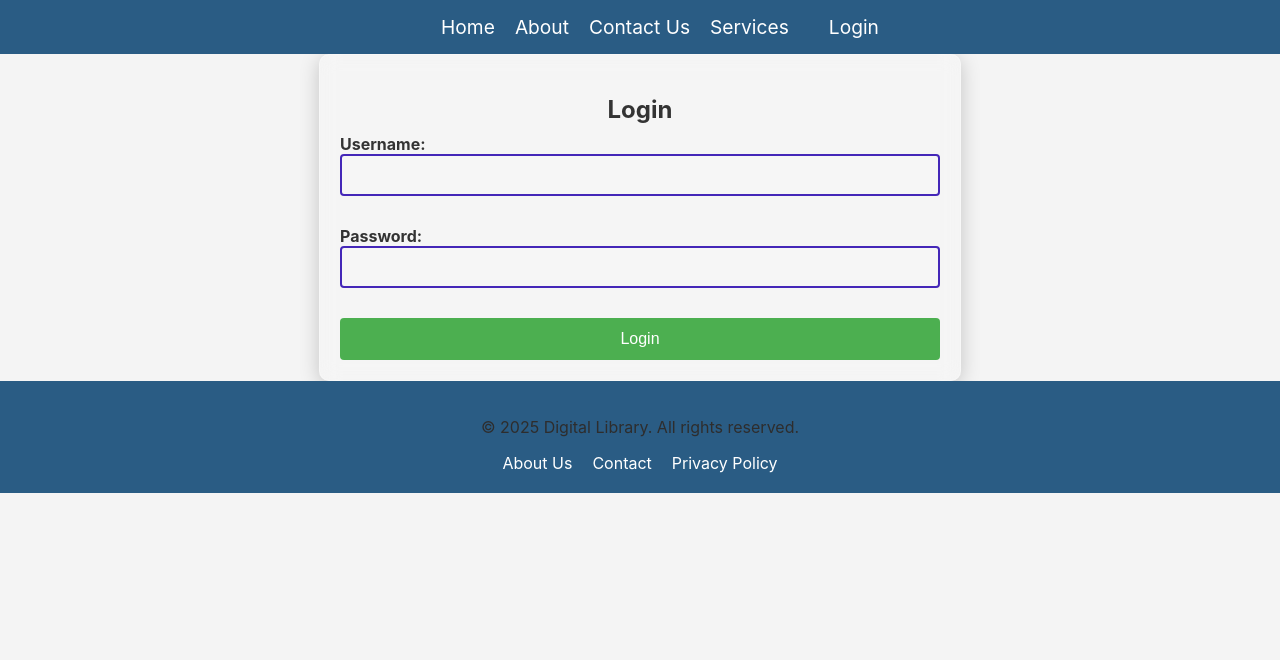
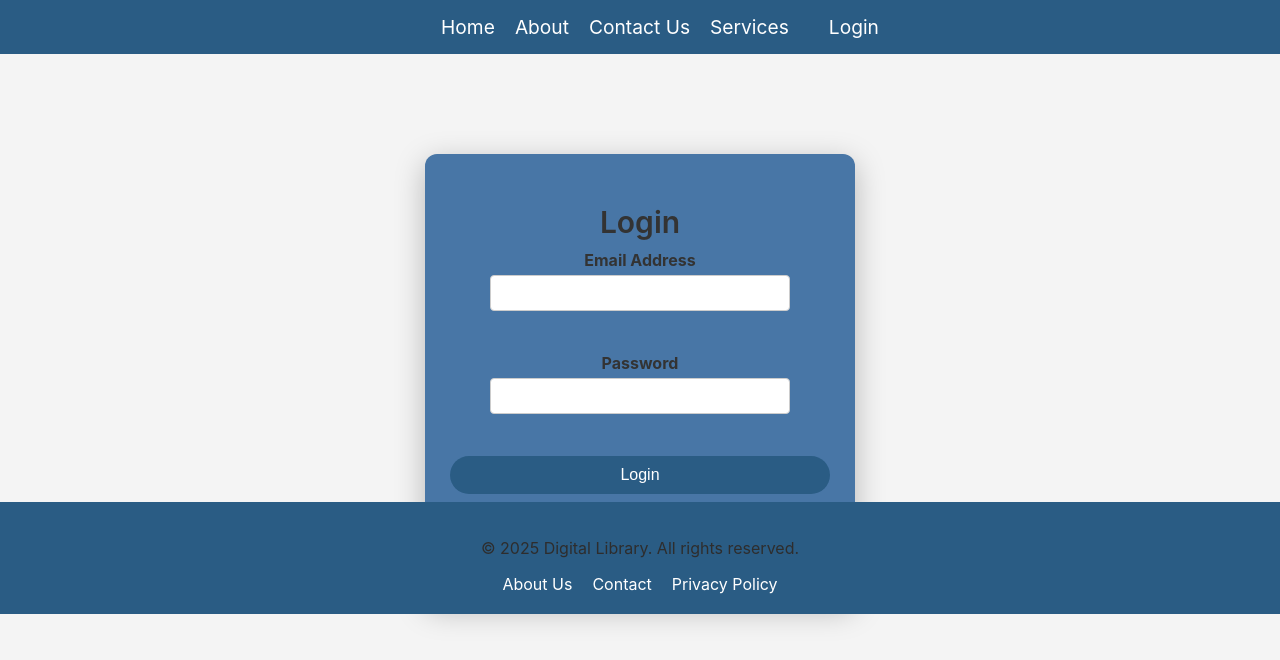
Before and after one commit to sachintha-nirmal-sm/Library-management-system, a React (Create React App) app in the folder frontend/: page /login in a window 1280 px wide. Shown: the top 660 px of the page. Built offline with nearby package versions, Linux system fonts and the light colour scheme.

Commit message:
change some difference in login

```diff
--- a/frontend/src/pages/Login.css
+++ b/frontend/src/pages/Login.css
@@ -1,39 +1,64 @@
+/* Enhanced Login Page Styling */
 .login-page {
     position: relative;
     width: 100%;
-    height: 100%; /* Change from 100vh to 100% */
+    height: 100vh;
     display: flex;
-    flex-direction: column; /* Allow footer to be at the bottom */
-    justify-content: center; /* Center the login container */
+    flex-direction: column;
+    justify-content: flex-start;
     align-items: center;
-    overflow: hidden;
-}
+    background: linear-gradient(135deg, #1d5d9c, #9ebbd7);
 
-.spline-background {
-    position: absolute;
-    top: 0;
-    left: 0;
-    width: 100%;
-    height: 100%;
-    z-index: -1;
+    font-family: 'Poppins', sans-serif;
+    padding-top: 50px; /* Pushes content lower */
 }
 
 .login-container {
-    max-width: 600px;
-    width: 100%;
-    padding: 20px;
-    border: 1px solid rgba(255, 255, 255, 0.3);
-    border-radius: 10px;
-    background-color: rgba(255, 255, 255, 0.1);
-    backdrop-filter: blur(10px);
-    box-shadow: 0 4px 20px rgba(0, 0, 0, 0.2);
-    z-index: 1;
+    width: 380px;
+    padding: 25px;
+    border-radius: 12px;
+    background-color: #4876a6;
+    margin: auto;
+    box-shadow: 0 8px 30px rgba(0, 0, 0, 0.25);
+    text-align: center;
+    transition: transform 0.3s ease, box-shadow 0.3s ease;
+    transform: translateY(100px); /* Moves it down by 50px */
+}
+
+.login-container:hover {
+    transform: translateY(55px);
+    box-shadow: 0 12px 40px rgba(0, 0, 0, 0.3);
 }
 
 h2 {
-    text-align: center;
+    color: #f6f1f1;
+    margin-bottom: 15px;
+    font-size: 30px;
+    font-weight: 600;
+}
+
+.tab-container {
+    display: flex;
+    justify-content: center;
+    margin-bottom: 15px;
+}
+
+.tab-container button {
+    padding: 10px 22px;
+    border: none;
+    background-color: #e0e0e0;
+    color: black;
+    cursor: pointer;
+    border-radius: 25px;
+    margin: 0 6px;
+    font-size: 14px;
+    font-weight: 500;
+    transition: background-color 0.3s ease, color 0.3s ease;
+}
+
+.tab-container .active {
+    background-color: #007bff;
     color: white;
-    margin-bottom: 20px;
 }
 
 form {
@@ -41,42 +66,67 @@ form {
     flex-direction: column;
 }
 
-label {
-    margin-bottom: 5px;
-    color: white;
+input {
+    padding: 12px;
+    border: 2px solid #ccc;
+    border-radius: 6px;
+    margin-bottom: 12px;
+    transition: border 0.3s ease;
+    font-size: 14px;
 }
 
-input {
-    margin-bottom: 15px;
-    padding: 10px;
-    border: 1px solid rgba(255, 255, 255, 0.3);
-    border-radius: 4px;
-    background-color: rgba(255, 255, 255, 0.1);
-    color: white;
+input:focus {
+    border-color: #007bff;
+    outline: none;
+    box-shadow: 0 0 6px rgba(0, 123, 255, 0.5);
 }
 
-input::placeholder {
-    color: rgba(255, 255, 255, 0.5);
+.submit-button {
+    padding: 12px;
+    background: linear-gradient(135deg, #00152c, #0056b3);
+    color: white;
+    border: none;
+    border-radius: 6px;
+    cursor: pointer;
+    font-size: 16px;
+    font-weight: 600;
+    transition: background 0.3s ease, transform 0.2s ease;
 }
 
-button {
-    padding: 10px;
-    background-color: #007bff;
-    color: white;
-    border: none;
-    border-radius: 4px;
-    cursor: pointer;
-    transition: background-color 0.3s ease;
+.submit-button:hover {
+    background: linear-gradient(135deg, #0056b3, #004494);
+    transform: scale(1.05);
 }
 
-button:hover {
-    background-color: #0056b3;
+.forgot-password {
+    color: #ffffff;
+    text-align: right;
+    font-size: 14px;
+    margin-bottom: 12px;
+    cursor: pointer;
+    transition: color 0.3s ease;
 }
 
-footer {
-    position: relative; /* Change to relative positioning */
-    width: 100%;
-    text-align: center;
-    color: white;
-    margin-top: auto; /* Push footer to the bottom */
+.forgot-password:hover {
+    color: #0056b3;
+    text-decoration: underline;
 }
+
+.signup-text {
+    margin-top: 12px;
+    font-size: 14px;
+    color: #555;
+}
+
+.signup-link {
+    color: #ffffff;
+    cursor: pointer;
+    text-decoration: none;
+    font-weight: 600;
+    transition: color 0.3s ease;
+}
+
+.signup-link:hover {
+    color: #0056b3;
+    text-decoration: underline;
+}
--- a/frontend/src/pages/Login.jsx
+++ b/frontend/src/pages/Login.jsx
@@ -1,40 +1,34 @@
-import React, { useEffect, useRef } from "react"; // Import useRef for the Spline viewer
-import SplineBackground from "../components/SplineBackground"; // Import SplineBackground component
+import React from 'react';
+import './Login.css';
+import { useNavigate } from 'react-router-dom';
 
-import './Login.css'; // Importing the CSS for styling
+const Login = () => {
+  const navigate = useNavigate();
 
-function Login() {
-  const viewerRef = useRef(null); // Create a ref for the Spline viewer
-
-  useEffect(() => {
-    // The viewer is now initialized in SplineBackground, so this line is removed.
-
-    return () => {
-      // Cleanup logic if needed
-    };
-  }, []);
+  const handleSignupClick = () => {
+    navigate('/signup');
+  };
 
   return (
-    <div className="login-page">
-      <SplineBackground /> {/* Add SplineBackground component for the login background animation */}
-      <div ref={viewerRef} style={{ position: "fixed", top: 0, left: 0, width: "100%", height: "100%", zIndex: -1 }}></div>
-
-      <div className="login-container">
-        <h2 style={{ position: "relative", zIndex: 1 }}>Login</h2>
+    <div className="login-container">
+      <div className="login-form">
+        <h2>Login</h2>
         <form>
-          <div>
-            <label htmlFor="username">Username:</label>
-            <input type="text" id="username" name="username" required />
+          <div className="form-group">
+            <label htmlFor="email">Email Address</label>
+            <input type="email" id="email" name="email" required />
           </div>
-          <div>
-            <label htmlFor="password">Password:</label>
+          <div className="form-group">
+            <label htmlFor="password">Password</label>
             <input type="password" id="password" name="password" required />
           </div>
-          <button type="submit">Login</button>
+          <button type="submit" className="login-button">Login</button>
         </form>
+        <p className="forgot-password">Forgot password?</p>
+        <p className="signup-link" onClick={handleSignupClick}>Not a member? Signup now</p>
       </div>
     </div>
   );
-}
+};
 
 export default Login;
```
